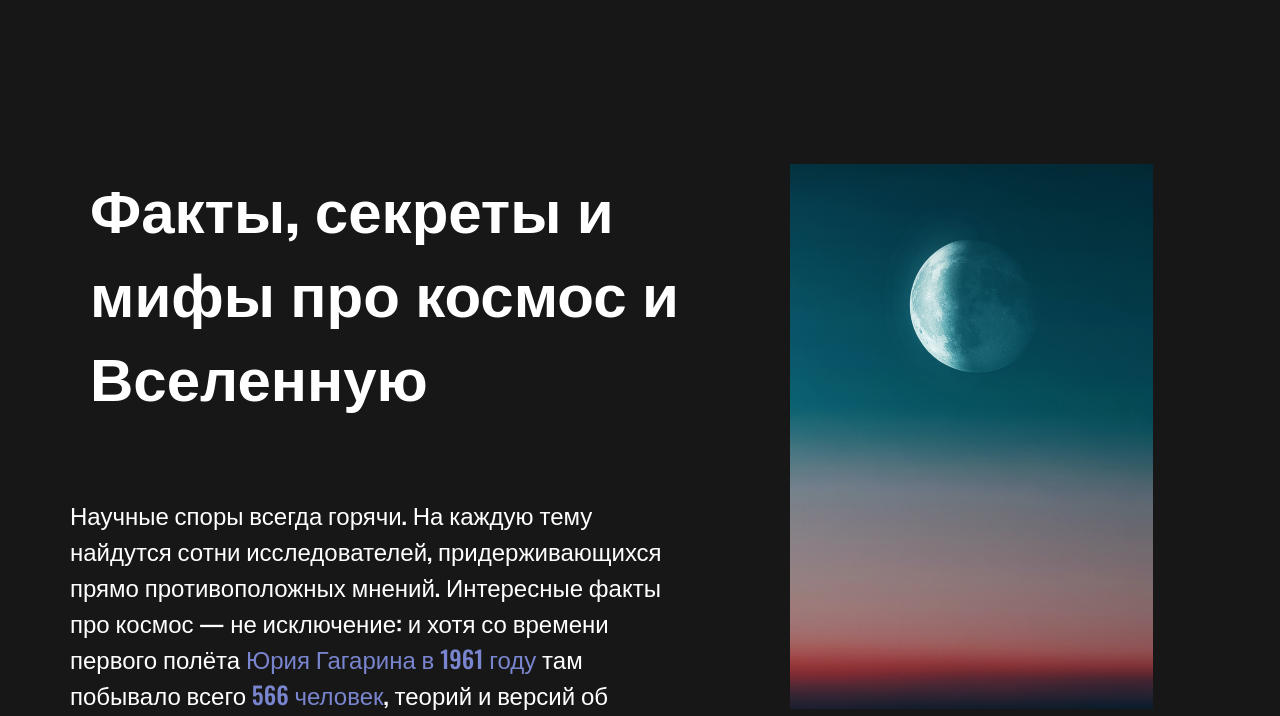
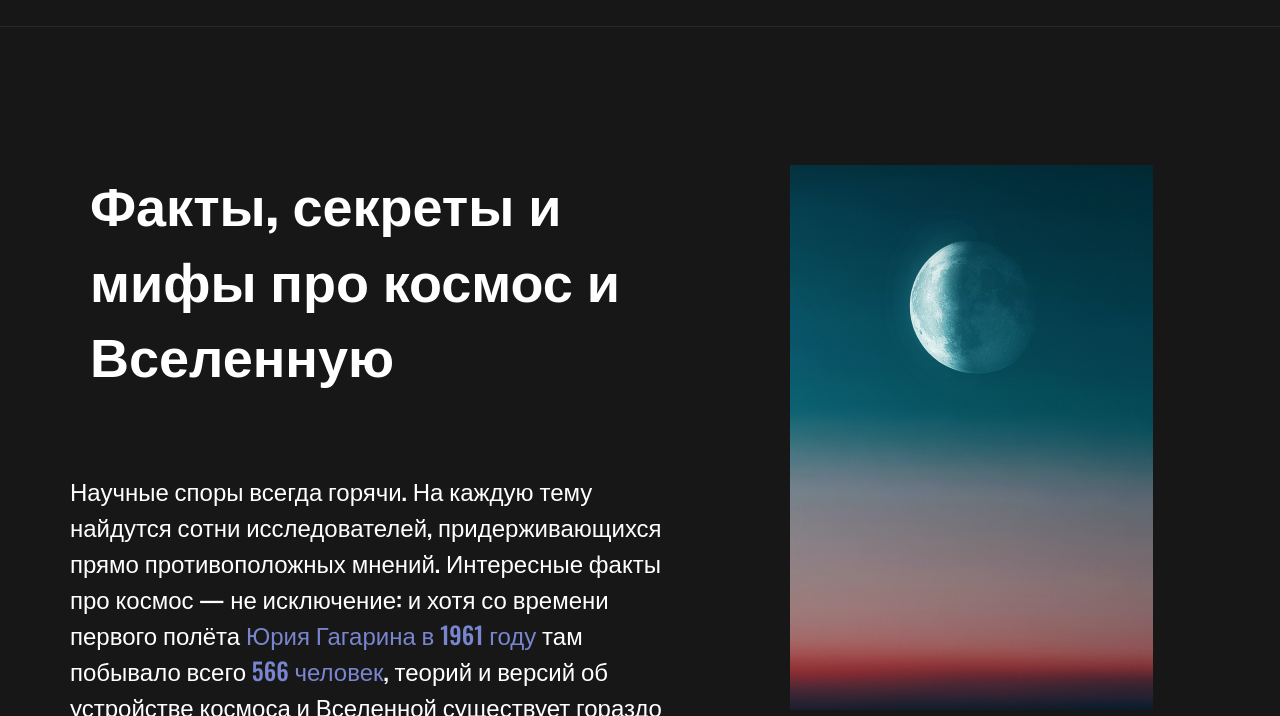
Before and after one commit to Prankston/Project-work, a plain HTML site: page index.html in a window 1280 px wide. Shown: the part 84-800 px from the top of the page. Drawn offline with nearby package versions, Linux system fonts and the light colour scheme.

Commit message:
correction header code

```diff
--- a/css/main.css
+++ b/css/main.css
@@ -10,6 +10,12 @@ body {
     max-width: 1200px;
     width: 100%;
     margin: 0 auto;
+}
+
+.separation {
+    background-color: #26292D;
+    height: 1px;
+    width: 100%;
 }
 
 /* Nav */
@@ -77,12 +83,11 @@ body {
 
 /* Header */
 
-/* Header */
-
 .header {
     background-color: #171717;
     color: #fff;
     display: flex;
+    margin-bottom: 138px;
 }
 
 .header-row {
@@ -98,11 +103,12 @@ body {
 
 .header-content h1 {
     font-weight: 700;
-    font-size: 60px;
+    font-size: 54px;
     line-height: 140%;
 
     margin-bottom: 80px;
     margin-left: 20px;
+    max-width: 656px;
 }
 
 .header-text {
--- a/index.html
+++ b/index.html
@@ -26,12 +26,14 @@
         </div>
     </nav>
 
+    <hr class="separation">
+
     <header class="header">
         <div class="container">
             <div class="header-row">
                 <div class="header-content">
                     <h1>Факты, секреты и мифы про космос и Вселенную</h1>
-                    <div class="header-text">Научные споры всегда горячи. На каждую тему найдутся сотни исследователей, придерживающихся прямо противоположных мнений. Интересные факты про космос — не исключение: и хотя со времени первого полёта <span>Юрия Гагарина в 1961 году</span> там побывало всего <span>566 человек</span>, теорий и версий об устройстве космоса и Вселенной существует гораздо больше. Благодаря желанию учёных проводить именно космические исследования, о космосе люди знают больше, чем о Мировом океане.</div>
+                    <p class="header-text">Научные споры всегда горячи. На каждую тему найдутся сотни исследователей, придерживающихся прямо противоположных мнений. Интересные факты про космос — не исключение: и хотя со времени первого полёта <span>Юрия Гагарина в 1961 году</span> там побывало всего <span>566 человек</span>, теорий и версий об устройстве космоса и Вселенной существует гораздо больше. Благодаря желанию учёных проводить именно космические исследования, о космосе люди знают больше, чем о Мировом океане.</p>
                 </div>
                 <div class="header-wrapper-img">
                     <img class="header-img" src="./img/space-img/header-img.jpg" alt="Moon in the sky">
@@ -39,5 +41,6 @@
             </div>
         </div>
     </header>
+
 </body>
 </html>
```
